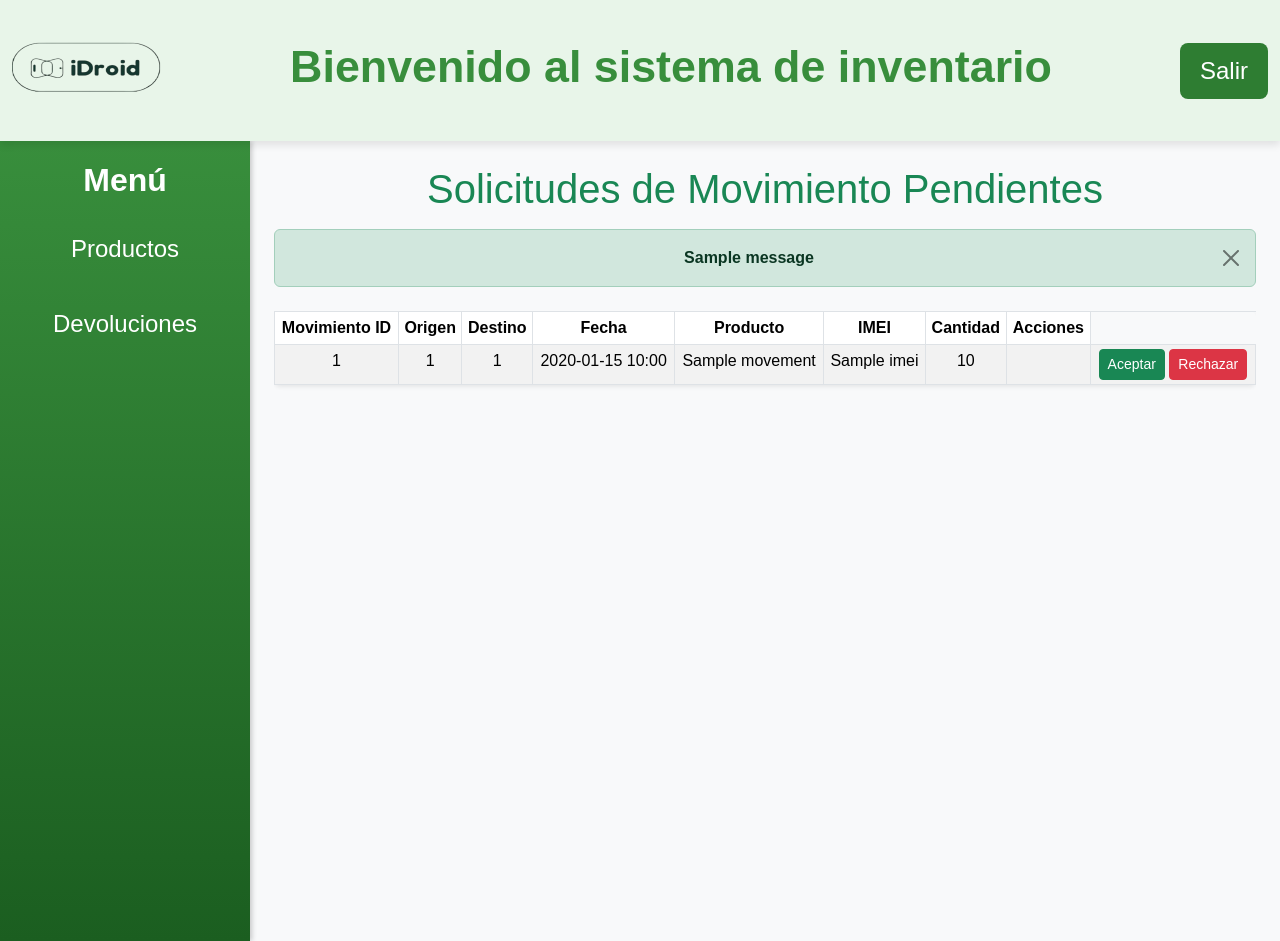
After one commit to jcdd1/Idroid, a Flask app: template src/templates/menu/pending_movements_Admin.html in a window 1280 px wide. The commit adds this page. Run offline with Flask 3, Linux system fonts and the light colour scheme; the template is opened without the code that fills it: most values are stand-ins (such as "Sample title", 1, 10 or a date in 2020); one stand-in notice (Sample message) is shown; some libraries are stand-ins or nearby versions.

Commit message:
fix: Delete pending

```diff
--- /dev/null
+++ b/src/templates/menu/pending_movements_Admin.html
@@ -0,0 +1,81 @@
+{% extends 'menuAdmin.html' %}
+
+
+{% block customScripts %}
+    <script src="{{ url_for('static', filename='js/movements.js') }}"></script>
+    <meta name="csrf-token" content="{{ csrf_token() }}">
+
+{% endblock %}
+
+{% block dynamicContent %}
+<h1 class="text-success">Solicitudes de Movimiento Pendientes</h1>
+
+<!-- Mensajes Flash -->
+{% with messages = get_flashed_messages(with_categories=true) %}
+{% if messages %}
+    <div class="mt-3">
+        {% for category, message in messages %}
+            {% if category == 'success' %}
+                <div class="alert alert-success alert-dismissible fade show" role="alert">
+                    <strong>{{ message }}</strong>
+                    <button type="button" class="btn-close" data-bs-dismiss="alert" aria-label="Close"></button>
+                </div>
+            {% endif %}
+        {% endfor %}
+    </div>
+{% endif %}
+{% endwith %}
+
+<!-- Tabla de movimientos -->
+<div class="table-responsive mt-4">
+    <table class="table table-striped table-bordered table-hover table-sm shadow-sm rounded">
+        <thead class="bg-success text-white text-center">
+
+            <tr>
+                <th>Movimiento ID</th>
+                <th>Origen</th>
+                <th>Destino</th>
+                <th>Fecha</th>
+                <th>Producto</th>
+                <th>IMEI</th>
+                <th>Cantidad</th>
+                <th>Acciones</th>
+            </tr>
+        </thead>
+        <tbody>
+            {% for movement in movements %}
+            <tr>
+                <td>{{ movement.movement_id }}</td>
+                <td>{{ movement.origin_warehouse_id }}</td>
+                <td>{{ movement.destination_warehouse_id }}</td>
+                <td>{{ movement.creation_date.strftime('%Y-%m-%d %H:%M') }}</td>
+                <td>{{ movement.productname }}</td>
+                <td>{{ movement.imei }}</td>
+                <td>{{ movement.quantity }}</td>
+                <td class="text-center">
+                    <td class="text-center">
+                        <button class="btn btn-success btn-sm approve-btn"
+                            data-movement-id="{{ movement.movement_id }}"
+                            data-product-id="{{ movement.product_id }}">
+                             Aceptar
+                        </button>
+
+                        <button class="btn btn-danger btn-sm reject-btn"
+                            data-movement-id="{{ movement.movement_id }}">
+                             Rechazar
+                        </button>
+                    </td>
+
+                </td>
+            </tr>
+            {% else %}
+            <tr>
+                <td colspan="8" class="text-center text-muted">No hay movimientos pendientes.</td>
+            </tr>
+            {% endfor %}
+        </tbody>
+    </table>
+</div>
+
+
+{% endblock %}
--- a/src/templates/menuAdmin.html
+++ b/src/templates/menuAdmin.html
@@ -28,7 +28,7 @@
         <h2 class="menu-titulo">Menú</h2>
         <a class="nav-link menu-boton" href="/productsAdmin">Productos</a>
         <a class="nav-link menu-boton" href="/returnAdmin">Devoluciones</a>
-        <a class="nav-link menu-boton" href="/pending_movements">Pendientes</a>
+
     </nav>
 
     <!-- Contenedor principal dinámico -->
```
